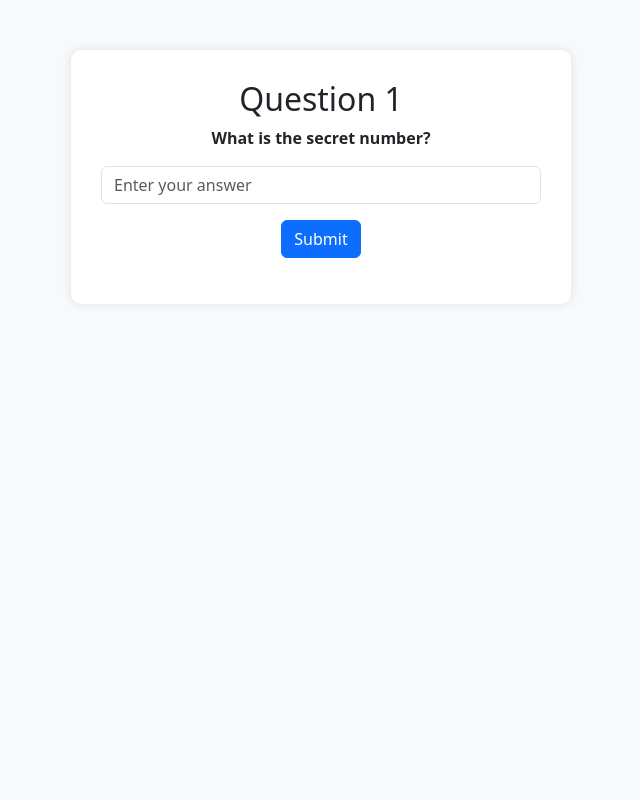
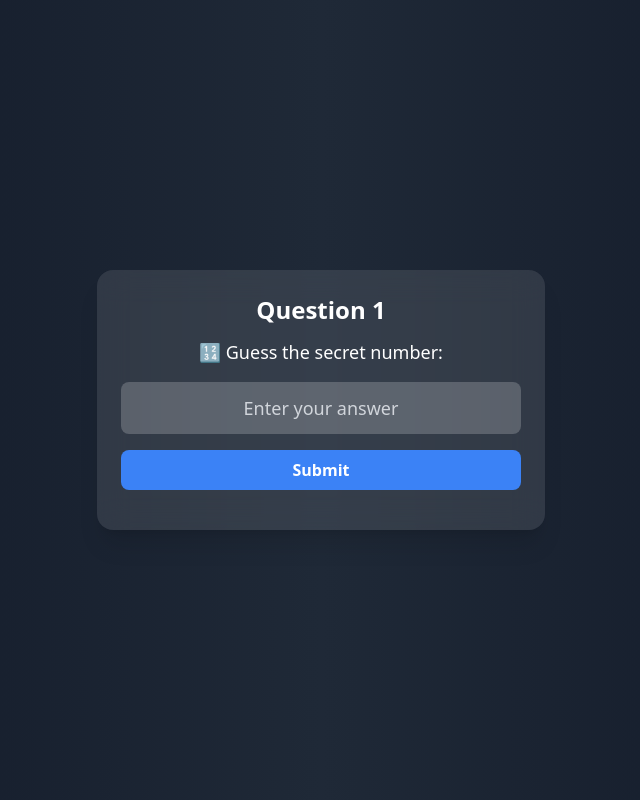
Before and after one commit to abhipandey11/bitblaze_application, a plain HTML site: page question1.html in a window 1280 px wide. Shown: the whole page, without its empty margins (319-959 px from the left). Drawn offline with nearby package versions, Linux system fonts and the light colour scheme.

Commit message:
Update question1.html

```diff
--- a/question1.html
+++ b/question1.html
@@ -4,49 +4,34 @@
     <meta charset="UTF-8">
     <meta name="viewport" content="width=device-width, initial-scale=1.0">
     <title>Question 1</title>
-    <!-- Bootstrap CSS -->
-    <link href="https://cdn.jsdelivr.net/npm/bootstrap@5.3.0/dist/css/bootstrap.min.css" rel="stylesheet">
-    <style>
-        body {
-            background-color: #f8f9fa;
-            padding-top: 50px;
-        }
-        .container {
-            max-width: 500px;
-            background: white;
-            padding: 30px;
-            border-radius: 10px;
-            box-shadow: 0 0 10px rgba(0, 0, 0, 0.1);
-            text-align: center;
-        }
-    </style>
+    <script src="https://cdn.tailwindcss.com"></script>
 </head>
-<body>
+<body class="h-screen flex items-center justify-center bg-gradient-to-r from-gray-900 via-gray-800 to-gray-900 text-white">
 
-<div class="container">
-    <h2>Question 1</h2>
-    <p><strong>What is the secret number?</strong></p>
+    <div class="w-full max-w-md bg-white bg-opacity-10 backdrop-blur-lg rounded-2xl p-6 shadow-xl text-center transition-transform transform hover:scale-105">
+        <h2 class="text-2xl font-bold mb-3">Question 1</h2>
+        <p class="text-lg mb-4">🔢 Guess the secret number:</p>
 
-    <input type="text" id="answer" class="form-control mt-3" placeholder="Enter your answer">
-    <button class="btn btn-primary mt-3" onclick="checkAnswer()">Submit</button>
+        <input type="text" id="answer" class="w-full p-3 text-lg text-white bg-white bg-opacity-20 rounded-lg focus:outline-none focus:ring-2 focus:ring-blue-400 placeholder-gray-300 text-center" placeholder="Enter your answer">
 
-    <p id="message" class="mt-3 fw-bold"></p>
+        <button onclick="checkAnswer()" class="w-full mt-4 bg-blue-500 hover:bg-blue-700 text-white font-bold py-2 px-4 rounded-lg transition-all">Submit</button>
+
+        <p id="message" class="mt-4 text-lg font-semibold"></p>
     </div>
-
-<!-- Bootstrap JS -->
-<script src="https://cdn.jsdelivr.net/npm/bootstrap@5.3.0/dist/js/bootstrap.bundle.min.js"></script>
 
     <script>
         function checkAnswer() {
-        let userAnswer = document.getElementById("answer").value;
+            let userAnswer = document.getElementById("answer").value.trim();
             let message = document.getElementById("message");
 
             if (userAnswer === "12345") {
-            message.textContent = "✅ Eligible for next question.";
-            message.style.color = "green";
+                message.textContent = "✅ Eligible for next question!";
+                message.classList.add("text-green-400");
+                message.classList.remove("text-red-400");
             } else {
                 message.textContent = "❌ Wrong answer! Try again.";
-            message.style.color = "red";
+                message.classList.add("text-red-400");
+                message.classList.remove("text-green-400");
             }
         }
     </script>
```
Lines whose indentation alone changed are shown as unchanged.
